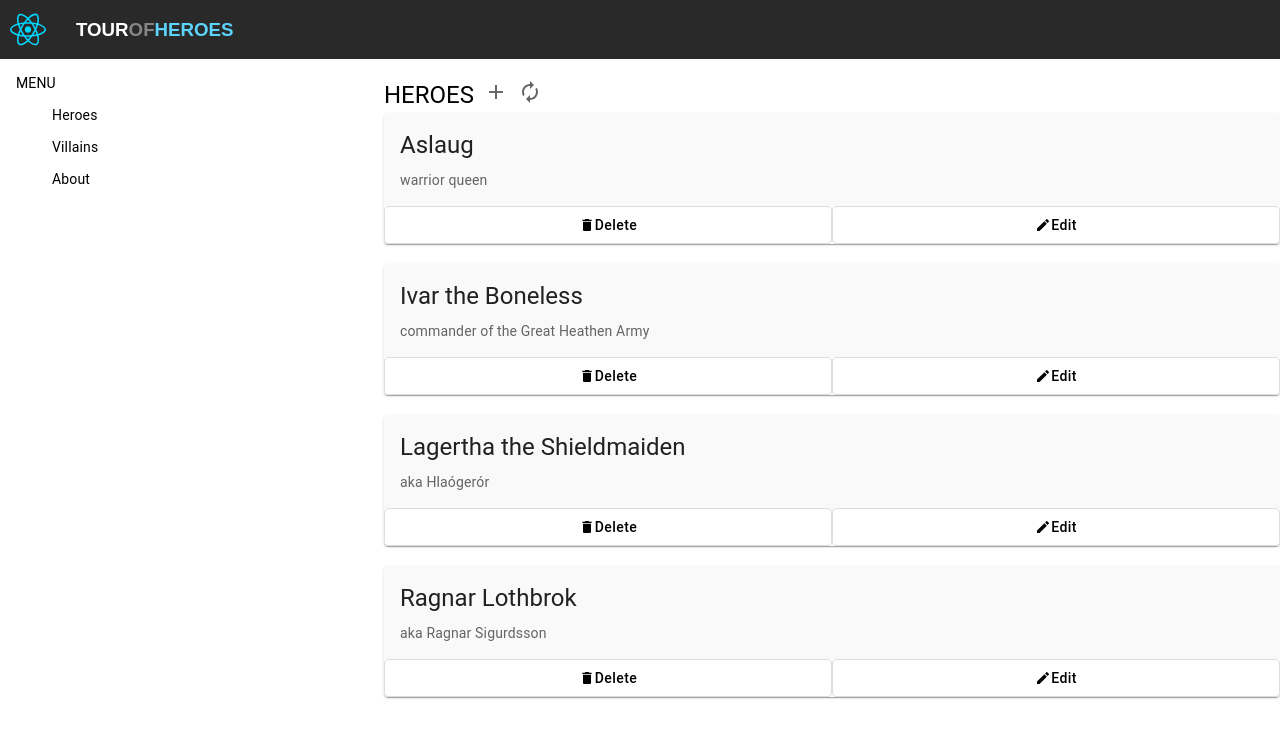
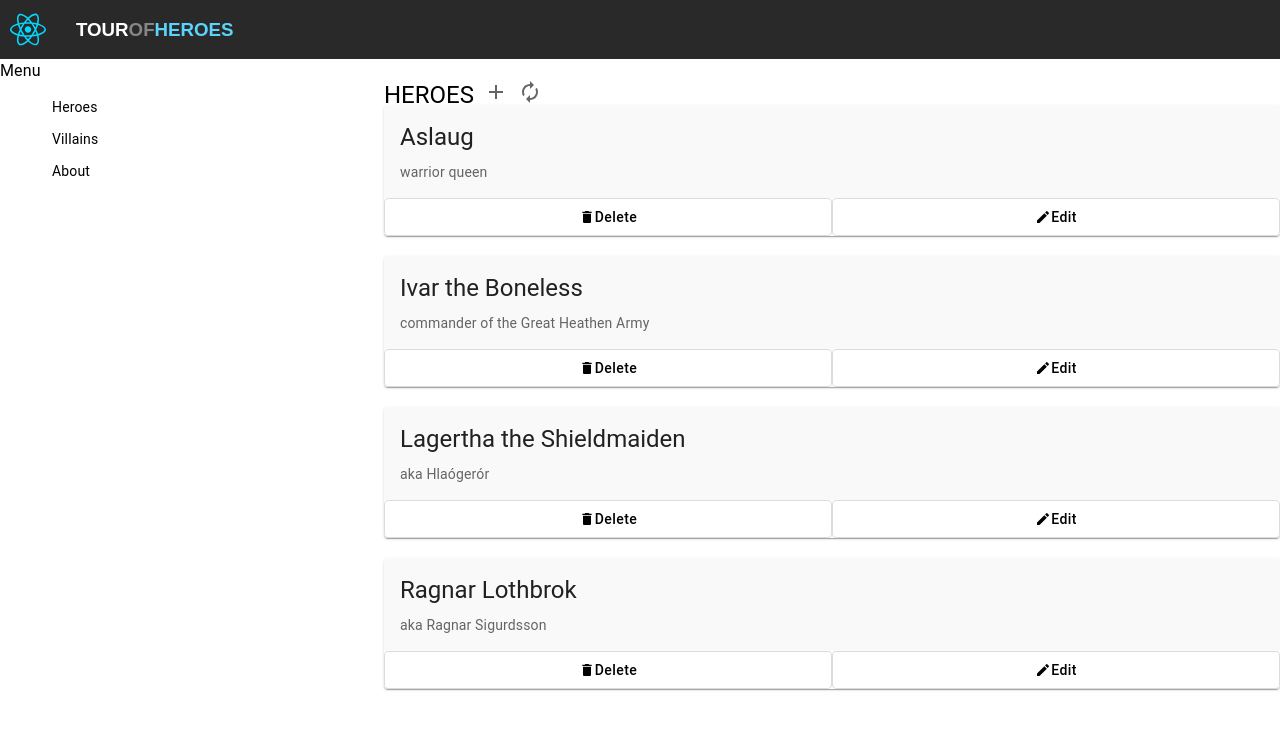
Before and after one commit to zndelfin/Tour-Of-Heroes-FE, a React (Vite) app: page / in a window 1280 px wide. Shown: the top 738 px of the page. Built offline with nearby package versions, Linux system fonts and the light colour scheme.

Commit message:
TECH-213: Implemented  prop menu title

```diff
--- a/src/Components/MainContent.jsx
+++ b/src/Components/MainContent.jsx
@@ -6,7 +6,8 @@ import { Box} from "@mui/system";
 export default function MainContent(){
     return(
         <Box>
-        <Menu />
+        <Menu  title="Menu"/>
+
             <Box sx={{
                 display:"flex",
                 flexDirection:"column",
@@ -14,9 +15,6 @@ export default function MainContent(){
                 width:"70%",
                 marginTop:"-110px"}}>
             <CardItems/>
-            {/* <CardItems/>
-            <CardItems/>
-            <CardItems/> */}
             </Box>
     </Box>
     );
--- a/src/Components/Menu.jsx
+++ b/src/Components/Menu.jsx
@@ -3,15 +3,13 @@ import MenuList from '@mui/material/MenuList';
 import MenuItem from '@mui/material/MenuItem';
 import ListItemText from '@mui/material/ListItemText';
 import { Box } from '@mui/system';
+import { Typography } from '@mui/material';
 
-
-export default function Menu() {
+export default function Menu(props) {
   return (
     <Box>
+      <Typography>{props.title}</Typography>
       <MenuList dense className="menuList" >
-        <MenuItem>
-          MENU
-        </MenuItem>
         <MenuItem className="menuItem">
           <ListItemText inset>Heroes</ListItemText>
         </MenuItem>
@@ -22,6 +20,6 @@ export default function Menu() {
           <ListItemText inset>About</ListItemText>
         </MenuItem>
         </MenuList>
-  </Box>
+    </Box>
   );
 }
```
